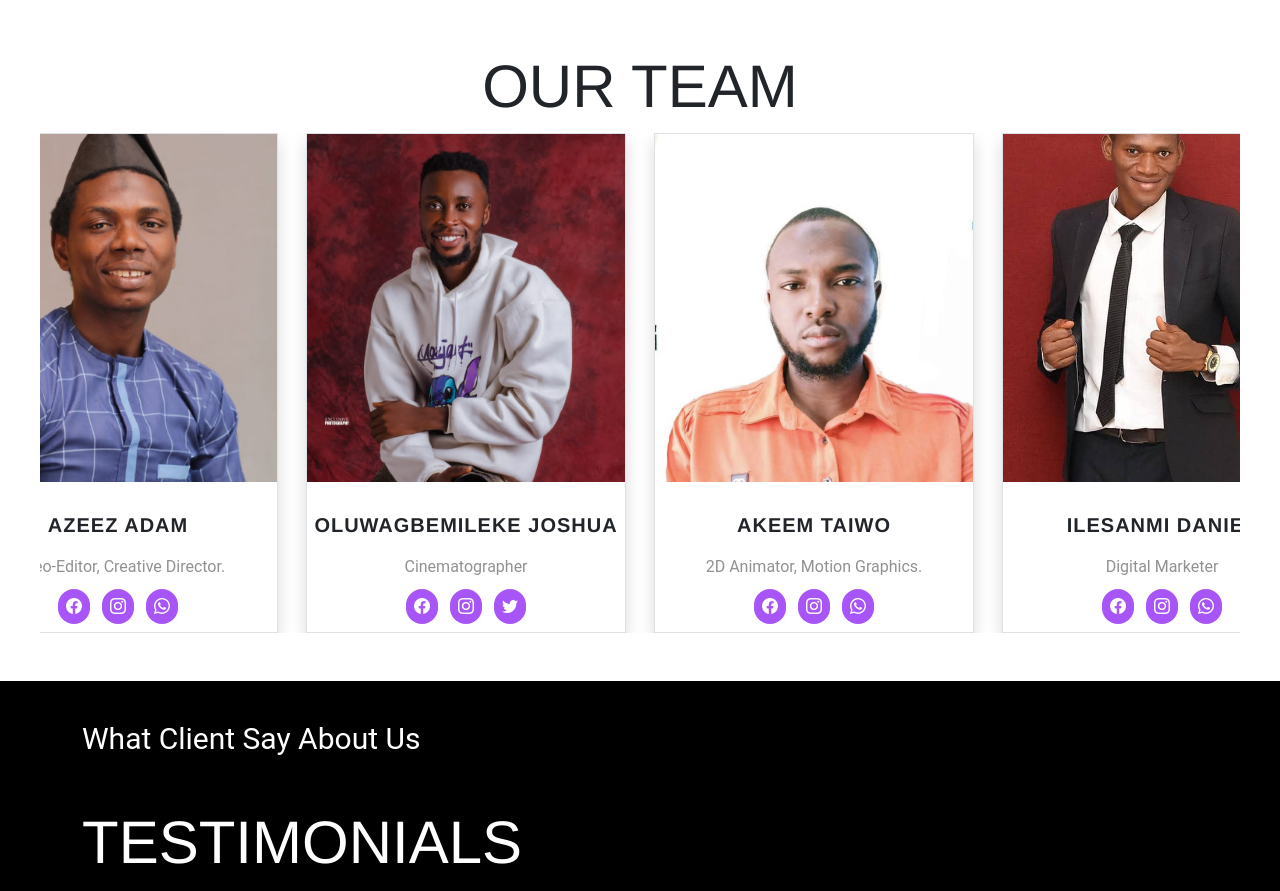
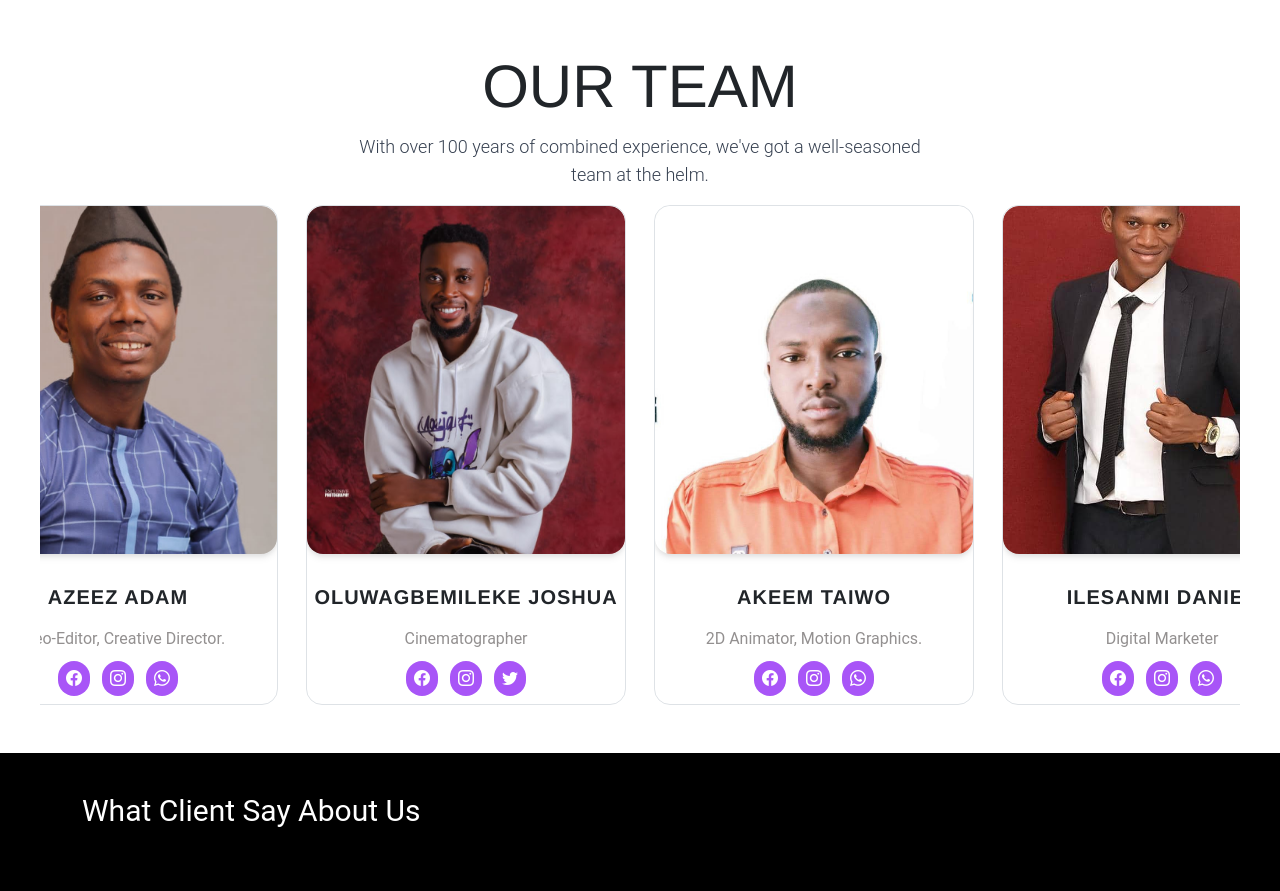
Before and after one commit to oslim4321/Adam-s-Video-Editor-Portfolio-, a Next.js app: page / in a window 1280 px wide. Shown: the part 2840-3731 px from the top of the page. Built offline with nearby package versions, Linux system fonts and the light colour scheme.

Commit message:
working here

```diff
--- a/src/components/Teams.js
+++ b/src/components/Teams.js
@@ -89,15 +89,21 @@ const Teams = () => {
           <i className="text-4xl cursor-pointer bi bi-chevron-left"></i>
         </div>
         <h1 className=" font-thin bigText text-center mb-3">OUR TEAM</h1>
+        <p className="text-gray-700 text-lg font-light text-center max-w-[50%] mx-auto">
+          With over 100 years of combined experience, we've got a well-seasoned
+          team at the helm.
+        </p>
 
         <div
           ref={containerRef}
-          className="relative max-w-7xl mx-auto flex gap-x-7 md:justify-center items-center overflow-y-hidden overflow-x-scroll lg:overflow-x-hiddenf  scroll-smooth snap-mandatory snap-x  no-scrollbar-white"
+          className="relative max-w-7xl mx-auto  flex gap-x-7 md:justify-center items-center overflow-y-hidden overflow-x-scroll lg:overflow-x-hiddenf  scroll-smooth snap-mandatory snap-x  no-scrollbar-white"
         >
           {TeamsMem.map((elem) => (
             <div
               key={elem.id}
-              className=" flex-none border border-slate-400 shadow h-[500px] w-80 hover:bg-slate-200 duration-100  transition  ease-in-out"
+              // border border-slate-400 shadow
+              // hover:bg-slate-200
+              className=" flex-none h-[500px] w-80 border duration-100 rounded-2xl transition overflow-hidden ease-in-out"
             >
               <div className="h-[70%]">
                 <Image
@@ -106,7 +112,9 @@ const Teams = () => {
                   width={500}
                   height={500}
                   priority
-                  className="w-full h-full object-cover"
+                  className="rounded-2xl drop-shadow-md hover:drop-shadow-xl transition-all duration-200 delay-100 w-full h-full object-cover hover:shadow-2xl hover:scale-105"
+
+                  // className="w-full h-full object-cover"
                 />
                 {/* <img
                   src={elem.img}
--- a/src/pages/index.js
+++ b/src/pages/index.js
@@ -8,7 +8,6 @@ import HelpFulTips from "@/components/HelpFulTips";
 import Teams from "@/components/Teams";
 import SnippetOfOurWork from "@/components/SnippetOfOurWork";
 import ContactUs from "@/components/ContactUs";
-import DesktopViewButton from "@/components/DesktopViewButton ";
 
 const inter = Inter({ subsets: ["latin"] });
 
```
